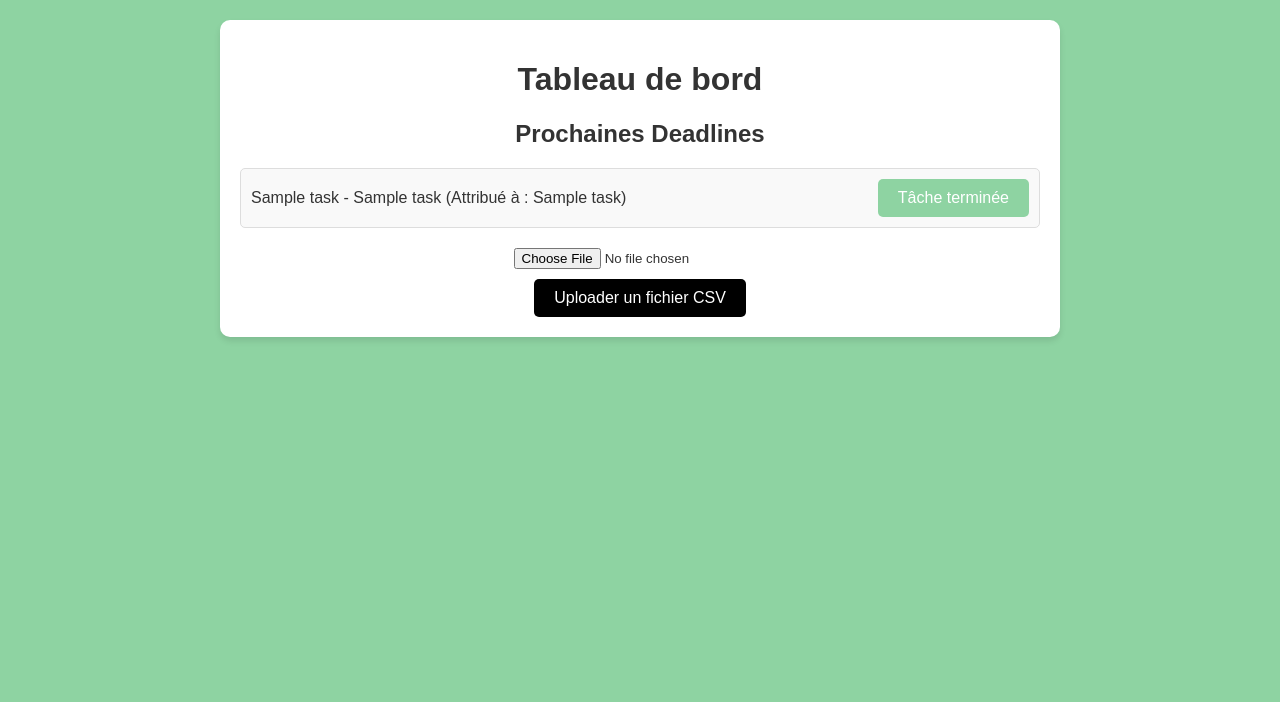
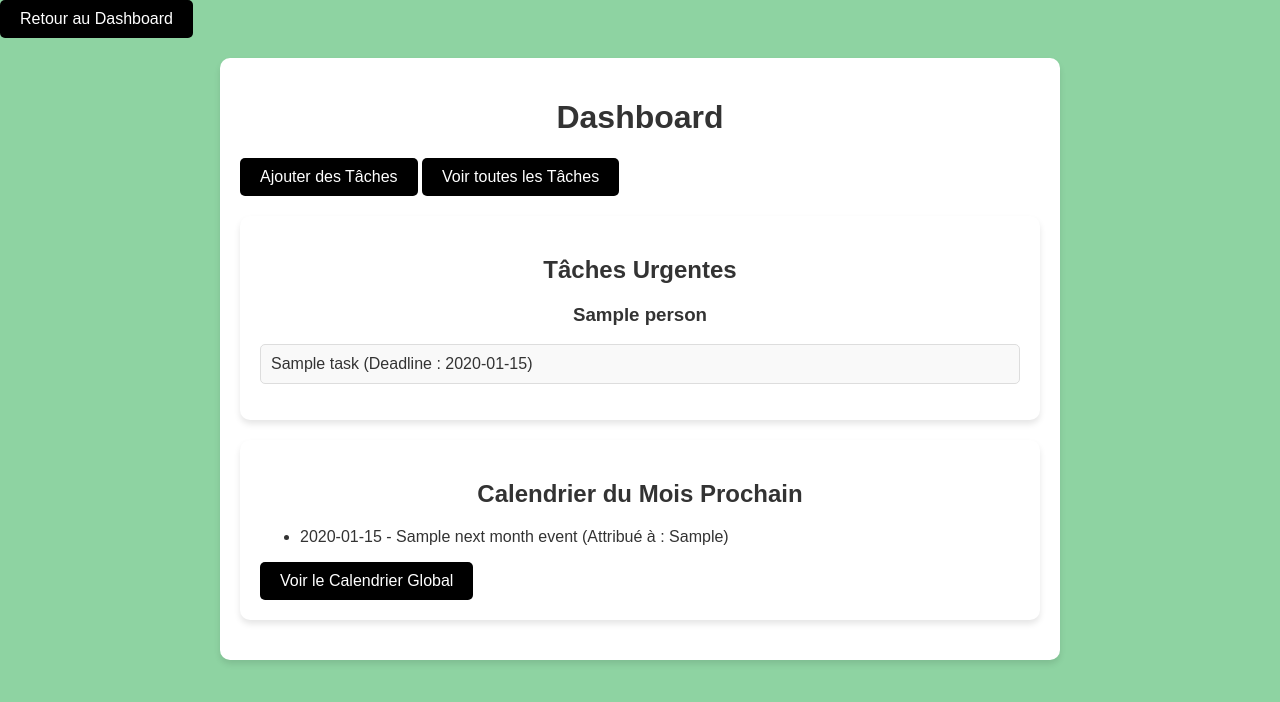
Before and after one commit to thomasrib8/deadline-jungle, a Flask app: template templates/dashboard.html in a window 1280 px wide. Shown: the top 702 px of the page. Run offline with Flask 3, Linux system fonts and the light colour scheme; the template is opened without the code that fills it: most values are stand-ins (such as "Sample title", 1, 10 or a date in 2020).

Commit message:
Update dashboard.html

```diff
--- a/templates/dashboard.html
+++ b/templates/dashboard.html
@@ -7,24 +7,45 @@
     <title>Dashboard</title>
 </head>
 <body>
+    <header>
+        <button onclick="location.href='/'" class="general">Retour au Dashboard</button>
+    </header>
     <div class="container">
-        <h1>Tableau de bord</h1>
-        <h2>Prochaines Deadlines</h2>
-        <ul class="task-list">
-            {% for task in deadlines %}
-            <li class="task-item">
-                <span>{{ task[1] }} - {{ task[2] }} (Attribué à : {{ task[3] }})</span>
-                <form action="/update_status/{{ task[0] }}" method="POST" style="margin: 0;">
-                    <button type="submit" class="completed">Tâche terminée</button>
-                </form>
-            </li>
+        <h1>Dashboard</h1>
+
+        <!-- Boutons d'actions -->
+        <div class="action-buttons">
+            <button onclick="location.href='/add_tasks'" class="general">Ajouter des Tâches</button>
+            <button onclick="location.href='/all_tasks'" class="general">Voir toutes les Tâches</button>
+        </div>
+
+        <!-- Panneau des tâches urgentes -->
+        <div class="container">
+            <h2>Tâches Urgentes</h2>
+            {% for person, tasks in priorities.items() %}
+            <div>
+                <h3>{{ person }}</h3>
+                <ul class="task-list">
+                    {% for task_id, title, end_date in tasks %}
+                    <li class="task-item {% if end_date < today %}overdue{% endif %}">
+                        <span>{{ title }} (Deadline : {{ end_date }})</span>
+                    </li>
+                    {% endfor %}
+                </ul>
+            </div>
             {% endfor %}
-        </ul>
-        <form action="/upload" method="POST" enctype="multipart/form-data">
-            <input type="file" name="file" required>
-            <br>
-            <button type="submit" class="general">Uploader un fichier CSV</button>
-        </form>
+        </div>
+
+        <!-- Panneau du calendrier -->
+        <div class="container">
+            <h2>Calendrier du Mois Prochain</h2>
+            <ul>
+                {% for title, start_date, end_date, assigned_to in next_month_events %}
+                <li>{{ start_date }} - {{ title }} (Attribué à : {{ assigned_to }})</li>
+                {% endfor %}
+            </ul>
+            <button onclick="location.href='/calendar'" class="general">Voir le Calendrier Global</button>
+        </div>
     </div>
 </body>
 </html>
```
